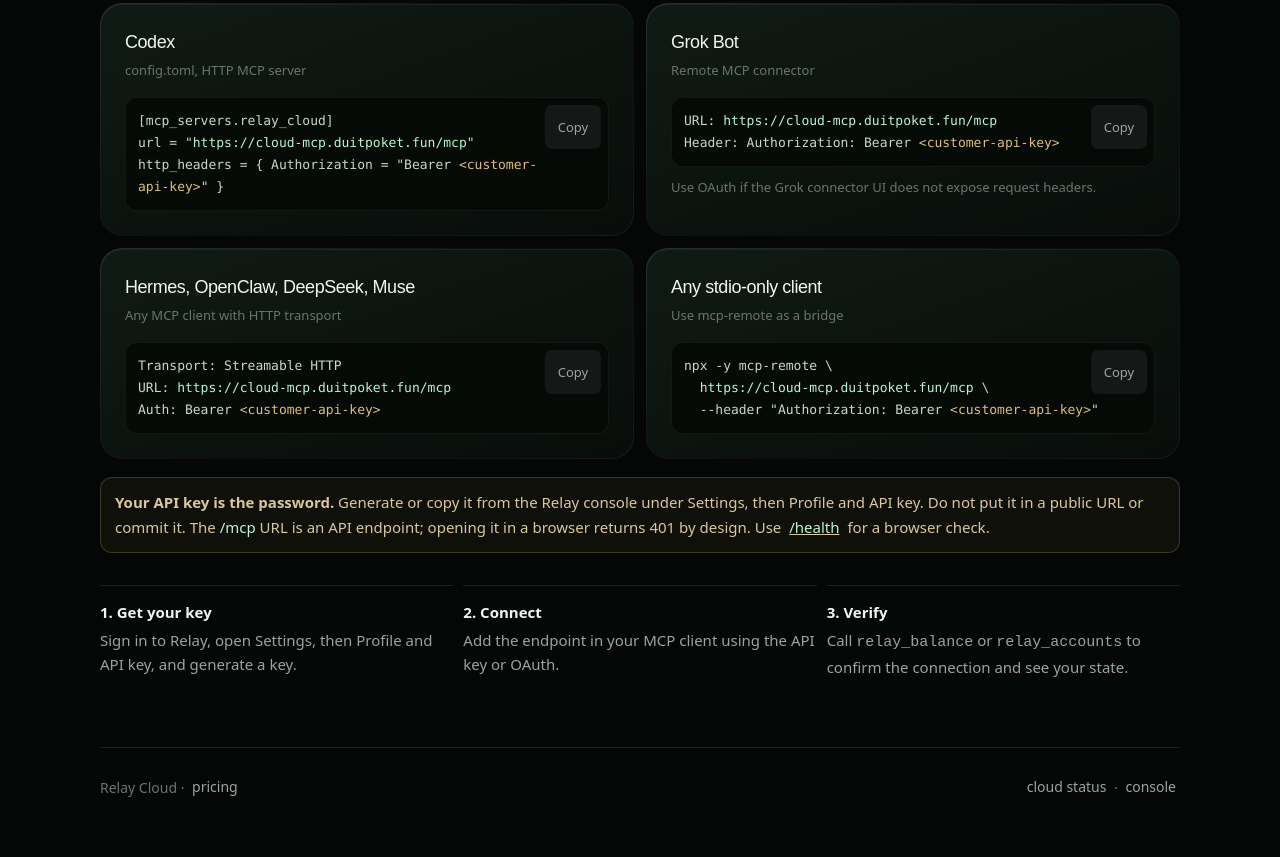
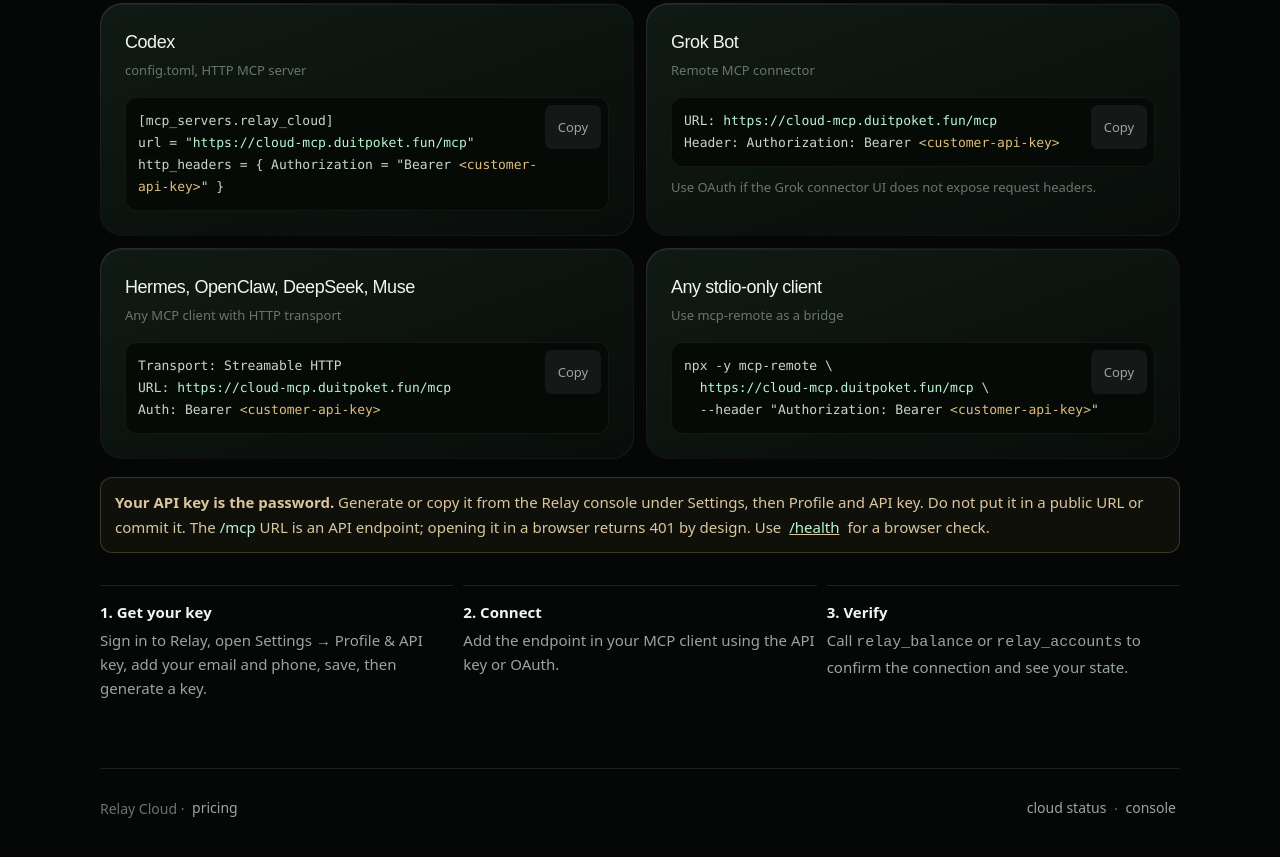
Before and after one commit to firyomaefx/relay, a website: page apps/web/public/connect.html in a window 1280 px wide. Shown: the part 1389-2246 px from the top of the page. Drawn offline with Linux system fonts and the light colour scheme.

Commit message:
copy: explain profile requirement for key

```diff
--- a/apps/web/public/connect.html
+++ b/apps/web/public/connect.html
@@ -173,7 +173,7 @@ Auth: Bearer <span class="key">&lt;customer-api-key&gt;</span></code></div>
   <div class="note"><b>Your API key is the password.</b> Generate or copy it from the Relay console under Settings, then Profile and API key. Do not put it in a public URL or commit it. The <span class="url">/mcp</span> URL is an API endpoint; opening it in a browser returns 401 by design. Use <a href="https://cloud-mcp.duitpoket.fun/health"><span class="url">/health</span></a> for a browser check.</div>
 
   <div class="steps">
-    <div class="step"><b>1. Get your key</b>Sign in to Relay, open Settings, then Profile and API key, and generate a key.</div>
+    <div class="step"><b>1. Get your key</b>Sign in to Relay, open Settings → Profile &amp; API key, add your email and phone, save, then generate a key.</div>
     <div class="step"><b>2. Connect</b>Add the endpoint in your MCP client using the API key or OAuth.</div>
     <div class="step"><b>3. Verify</b>Call <code>relay_balance</code> or <code>relay_accounts</code> to confirm the connection and see your state.</div>
   </div>
```
